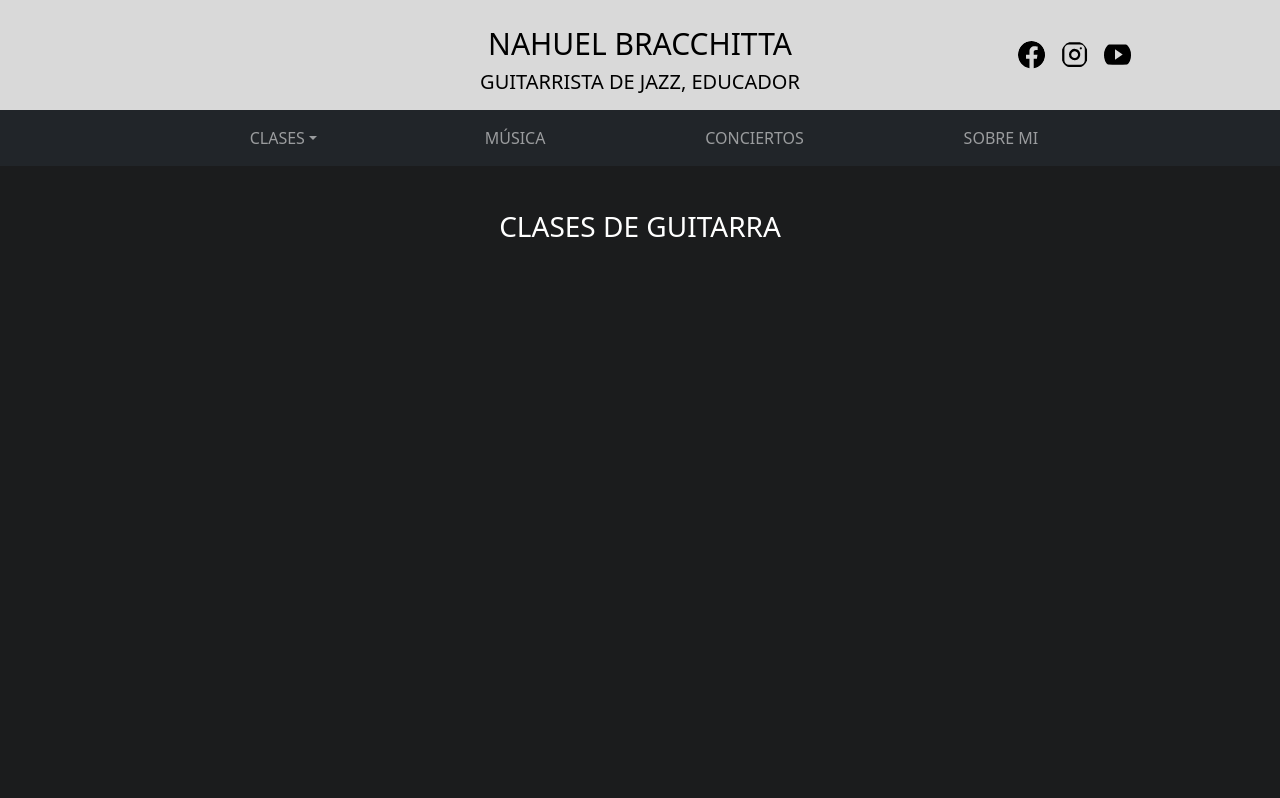
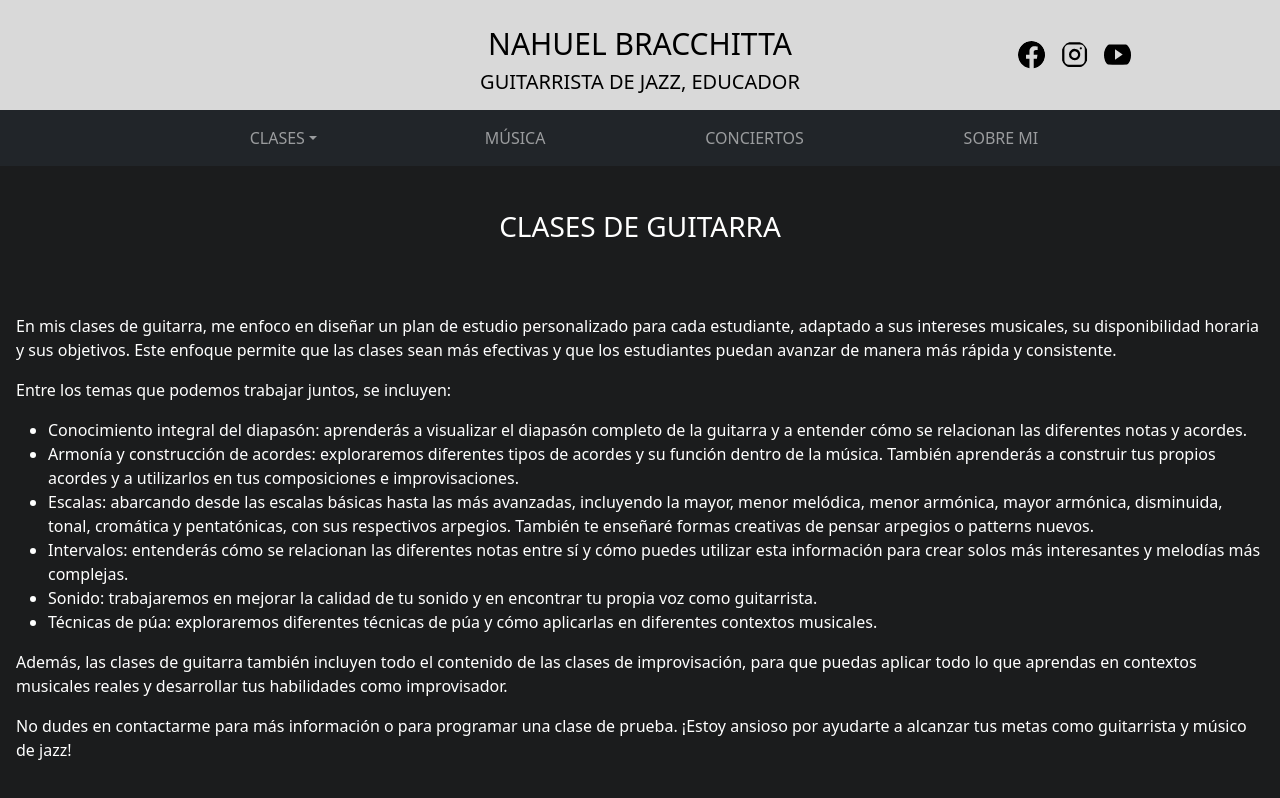
Before and after one commit to MrFontina/NBJazz, a React (Create React App) app: page /guitarra in a window 1280 px wide. Built offline with nearby package versions, Linux system fonts and the light colour scheme.

Commit message:
texto guitarra

```diff
--- a/src/Componentes/Guitarra.js
+++ b/src/Componentes/Guitarra.js
@@ -5,7 +5,24 @@ function Guitarra({isOpen}) {
     <main className={`main-section  ${isOpen ? "" : "main-section-no-margin"}`}>
       <h3 className='subtitle'>CLASES DE GUITARRA</h3>
       <div>
+        <p>
+        En mis clases de guitarra, me enfoco en diseñar un plan de estudio personalizado para cada estudiante, adaptado a sus intereses musicales, su disponibilidad horaria y sus objetivos. Este enfoque permite que las clases sean más efectivas y que los estudiantes puedan avanzar de manera más rápida y consistente.</p>
 
+<p> Entre los temas que podemos trabajar juntos, se incluyen: </p>
+<ul>
+  <li>Conocimiento integral del diapasón: aprenderás a visualizar el diapasón completo de la guitarra y a entender cómo se relacionan las diferentes notas y acordes.</li>
+  <li>Armonía y construcción de acordes: exploraremos diferentes tipos de acordes y su función dentro de la música. También aprenderás a construir tus propios acordes y a utilizarlos en tus composiciones e improvisaciones.</li>
+  <li>Escalas: abarcando desde las escalas básicas hasta las más avanzadas, incluyendo la mayor, menor melódica, menor armónica, mayor armónica, disminuida, tonal, cromática y pentatónicas, con sus respectivos arpegios. También te enseñaré formas creativas de pensar arpegios o patterns nuevos.</li>
+  <li>Intervalos: entenderás cómo se relacionan las diferentes notas entre sí y cómo puedes utilizar esta información para crear solos más interesantes y melodías más complejas.</li>
+  <li>Sonido: trabajaremos en mejorar la calidad de tu sonido y en encontrar tu propia voz como guitarrista.</li>
+  <li>Técnicas de púa: exploraremos diferentes técnicas de púa y cómo aplicarlas en diferentes contextos musicales.</li>
+</ul>
+<p>
+  Además, las clases de guitarra también incluyen todo el contenido de las clases de improvisación, para que puedas aplicar todo lo que aprendas en contextos musicales reales y desarrollar tus habilidades como improvisador.
+</p>
+<p>
+  No dudes en contactarme para más información o para programar una clase de prueba. ¡Estoy ansioso por ayudarte a alcanzar tus metas como guitarrista y músico de jazz!
+</p>
       </div>
     </main>
   )
```
